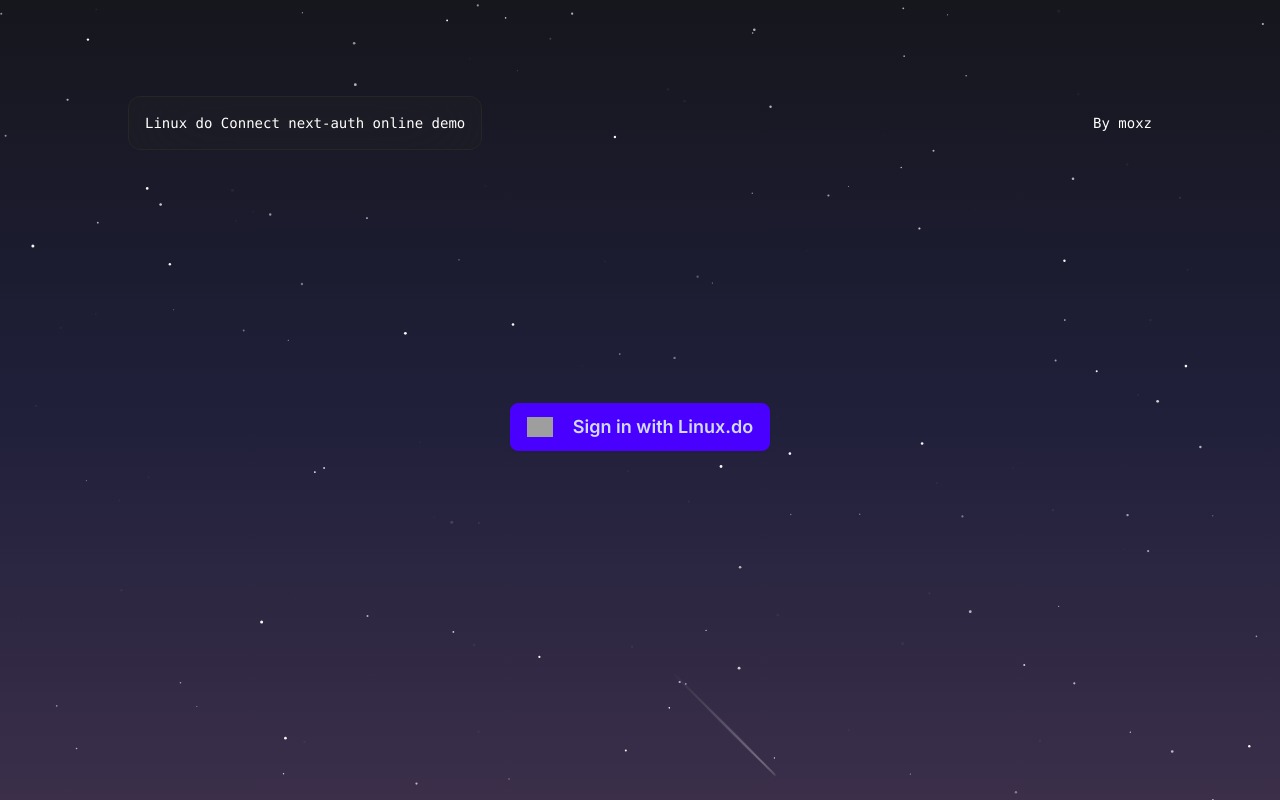
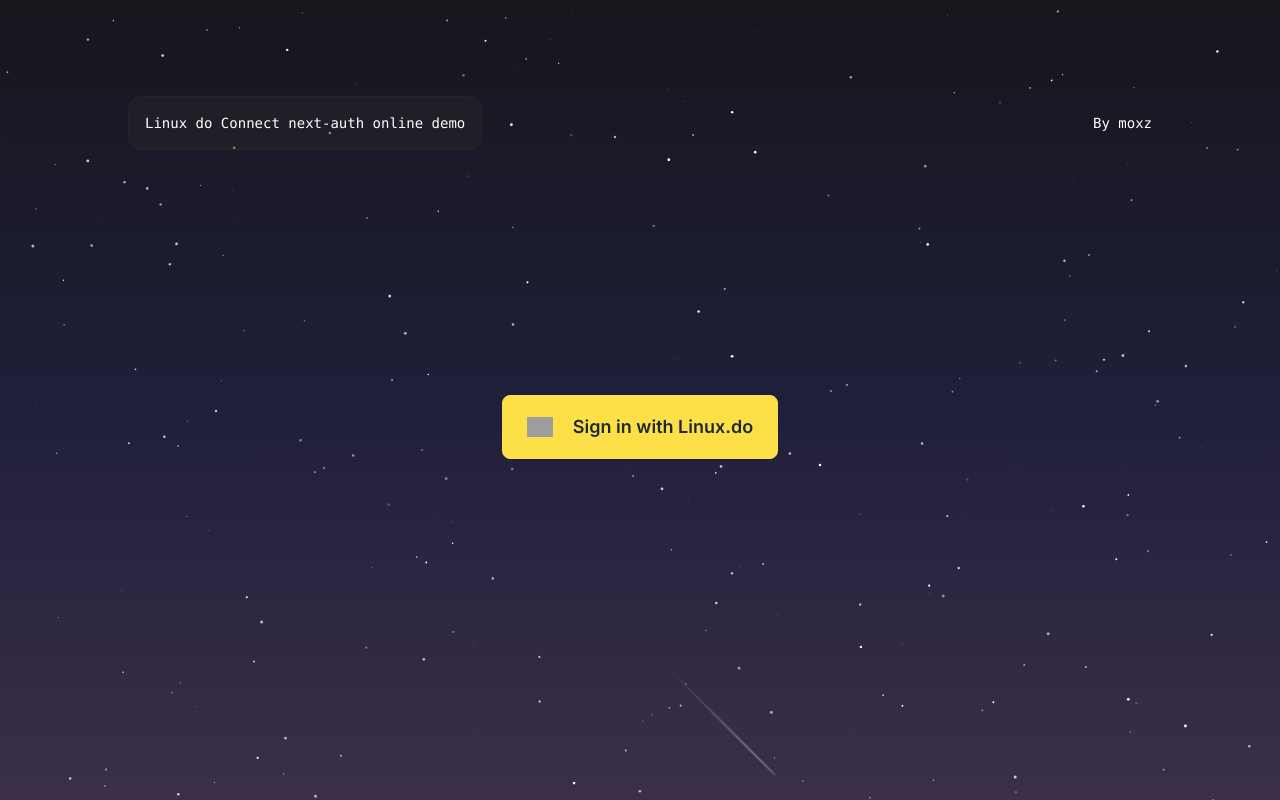
Before and after one commit to voidmozx/next-auth-linuxdo-example, a Next.js app: page / in a window 1280 px wide. Built offline with nearby package versions, Linux system fonts and the light colour scheme; grey boxes are pictures that could not be loaded.

Commit message:
fix scroll bug

```diff
--- a/app/layout.tsx
+++ b/app/layout.tsx
@@ -18,7 +18,7 @@
     <html lang="en">
       <SessionProvider>
         <body className={inter.className}>
-          <StarsBackground>{children}</StarsBackground>
+          <StarsBackground className="h-dvh overflow-y-hidden" starDensity="high">{children}</StarsBackground>
         </body>
       </SessionProvider>
     </html>
--- a/app/page.tsx
+++ b/app/page.tsx
@@ -6,7 +6,7 @@
   return (
     <main className="flex min-h-screen flex-col items-center justify-between py-24">
       <div className="z-10 w-full max-w-5xl items-center justify-between font-mono text-sm lg:flex">
-        <p className="fixed left-0 top-0 flex w-full justify-center border-b pb-6 pt-8 backdrop-blur-2xl border-neutral-800 bg-zinc-800/30 from-inherit lg:static lg:w-auto  lg:rounded-xl lg:border lg:bg-gray-200 lg:p-4 lg:bg-zinc-800/30">
+        <p className="fixed left-0 top-0 flex w-full justify-center border-b pb-6 pt-8 border-neutral-800 bg-zinc-800/50 from-inherit lg:static lg:w-auto  lg:rounded-xl lg:border  lg:p-4">
           Linux do Connect next-auth online demo
         </p>
         <div className="fixed bottom-0 left-0 flex h-48 w-full items-end justify-center lg:static lg:size-auto lg:bg-none">
@@ -21,7 +21,7 @@
       </div>
 
       <div className="">
-        <button className="btn btn-primary text-lg gap-x-5" onClick={() => signIn('linuxdo')}>
+        <button className="btn bg-yellow-300 hover:bg-yellow-300/60 border-yellow-300 hover:border-yellow-300/60 text-lg gap-x-5 btn-lg" onClick={() => signIn('linuxdo')}>
           <Image src="/linuxdo.png" alt="Linuxdo" width={26} height={26} />
           Sign in with Linux.do
           </button>
--- a/app/protected/page.tsx
+++ b/app/protected/page.tsx
@@ -54,12 +54,12 @@
       className={`flex min-h-screen flex-col items-center justify-between py-24 overflow-hidden`}
     >
       <div className="z-10 w-full max-w-5xl items-center justify-between font-mono text-sm lg:flex">
-        <p className="fixed left-0 top-0 flex w-full justify-center border-b bg-gradient-to-b  pb-6 pt-8 backdrop-blur-2xl border-neutral-800 bg-zinc-800/30 from-inherit lg:static lg:w-auto  lg:rounded-xl lg:border lg:bg-gray-200 lg:p-4 lg:bg-zinc-800/30">
+        <div className="fixed left-0 top-0 flex w-full justify-center border-b pb-6 pt-8 border-neutral-800 bg-zinc-800/50 from-inherit lg:static lg:w-auto  lg:rounded-xl lg:border  lg:p-4">
           Linux do Connect next-auth online demo
-        </p>
+        </div>
         <div className="fixed bottom-8 left-0 flex h-48 w-full items-end justify-center lg:static lg:size-auto lg:bg-none">
           <button
-            className="btn btn-primary text-lg gap-x-5"
+            className="btn bg-yellow-300 hover:bg-yellow-300/60 border-yellow-300 hover:border-yellow-300/60 text-lg gap-x-5"
             onClick={() => signOut()}
           >
             Sign out
@@ -80,7 +80,7 @@
             className="rounded-md"
           >
             <ShootingStarBorder>
-            <ReactCardFlip isFlipped={isFlipped} flipDirection="horizontal">
+              <ReactCardFlip isFlipped={isFlipped} flipDirection="horizontal">
                 {user?.trust_level >= 4 ? (
                   <div
                     ref={frontRef}
@@ -100,7 +100,7 @@
                     <CardFront user={user} />
                   </div>
                 )}
-              {/* </ShootingStarBorder>
+                {/* </ShootingStarBorder>
               <ShootingStarBorder> */}
                 {user?.trust_level >= 4 ? (
                   <div
@@ -128,8 +128,8 @@
                     <CardBack />
                   </div>
                 )}
-              {/* </ShootingStarBorder> */}
-            </ReactCardFlip>
+                {/* </ShootingStarBorder> */}
+              </ReactCardFlip>
             </ShootingStarBorder>
           </Tilt>
         ) : (
```
